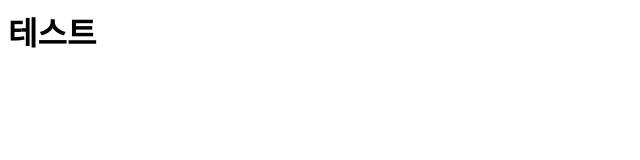
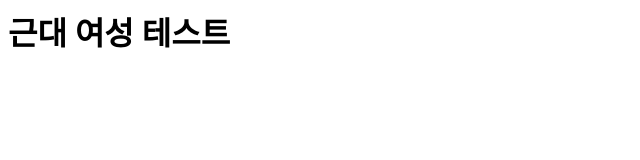
Before and after one commit to jmlee25/test, a plain HTML site: page index.html in a window 1280 px wide. Shown: the whole page, without its empty margins (0-640 px from the left). Drawn offline with Linux system fonts and the light colour scheme.

Commit message:
Update index.html

```diff
--- a/index.html
+++ b/index.html
@@ -1,7 +1,10 @@
 <html lang="ko">
   <head>
+    <title>
+            근대 여성 테스트
+    </title>
   </head>
   <body>
-    <h1>테스트</h1>
+    <h1>근대 여성 테스트</h1>
   </body>
 </html>
```
